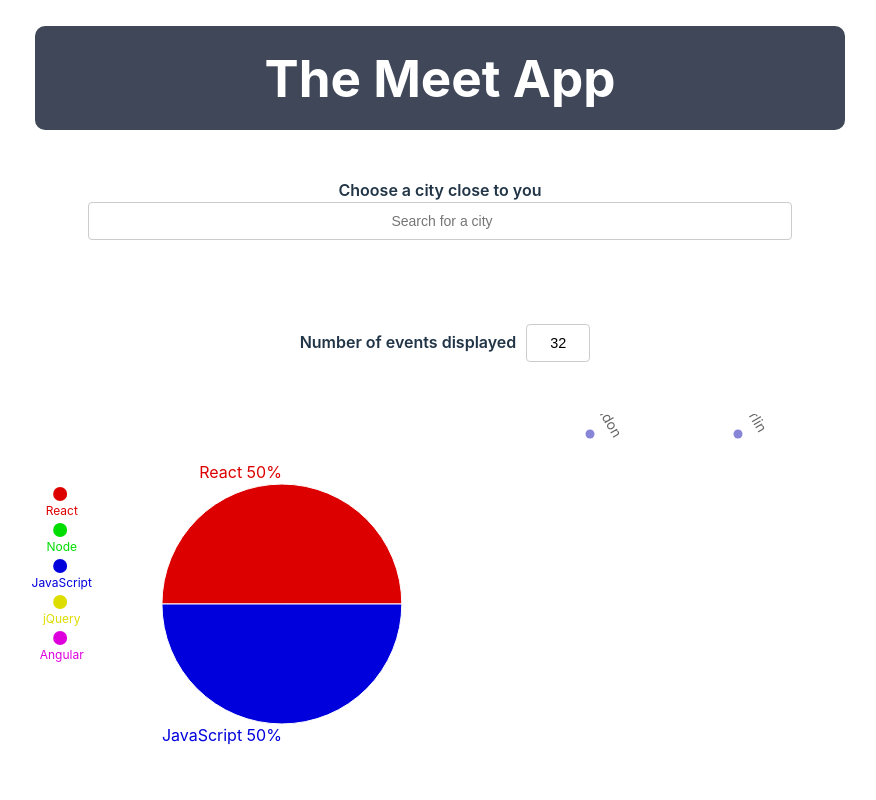
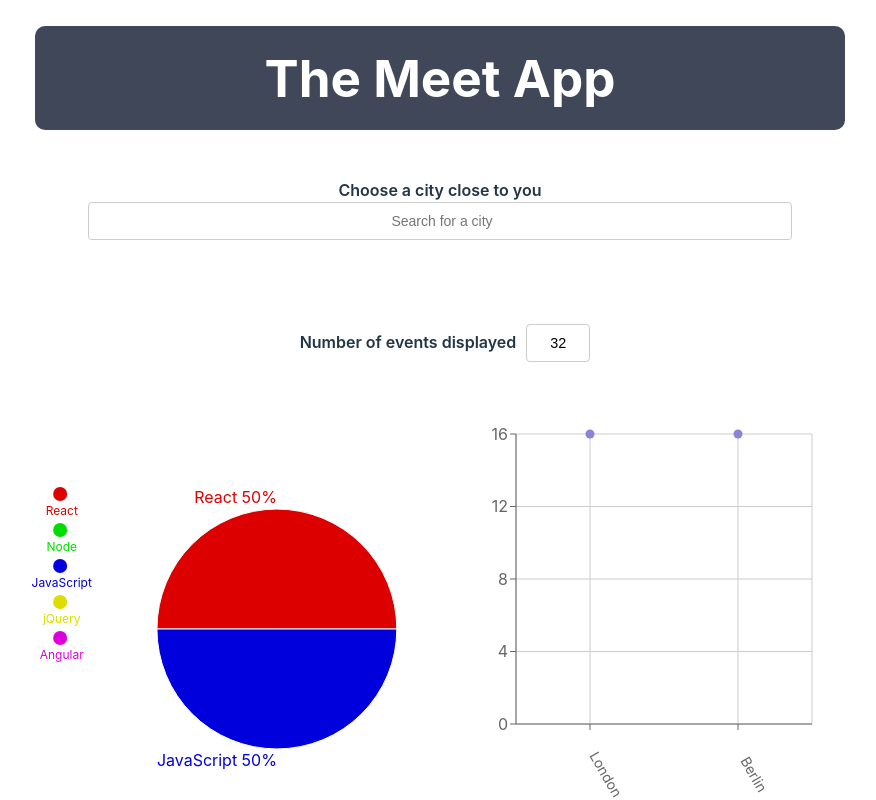
Before and after one commit to LindsellR/meet, a React (Vite) app: page / in a window 1280 px wide. Shown: the top 800 px of the page, without its empty margins (200-1076 px from the left). Built offline with nearby package versions, Linux system fonts and the light colour scheme; the HTML template or start-up script is replaced by a standard one.

Commit message:
Adjusting piechart

```diff
--- a/src/components/CityEventsChart.jsx
+++ b/src/components/CityEventsChart.jsx
@@ -26,7 +26,7 @@ const CityEventsChart = ({ allLocations, events }) => {
   }
 
   return (
-    <ResponsiveContainer width="90%" height={40}>
+    <ResponsiveContainer width="90%" height={400}>
       <ScatterChart
         margin={{
           top: 20,
--- a/src/components/EventGenresChart.jsx
+++ b/src/components/EventGenresChart.jsx
@@ -57,8 +57,8 @@ const EventGenresChart = ({ events }) => {
   }
 
   return (
-    <ResponsiveContainer width="99%" height={400}>
-      <PieChart margin={{ top: 20, right: 20, bottom: 40, left: 20 }}>
+    <ResponsiveContainer width="99%" height={450}>
+      <PieChart margin={{ top: 20, right: 30, bottom: 40, left: 20 }}>
         <Pie
           data={data}
           dataKey="value"
```
